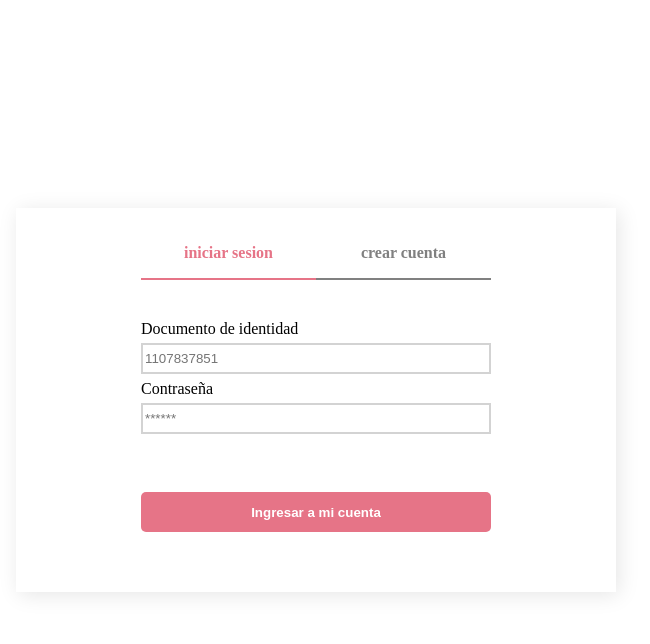
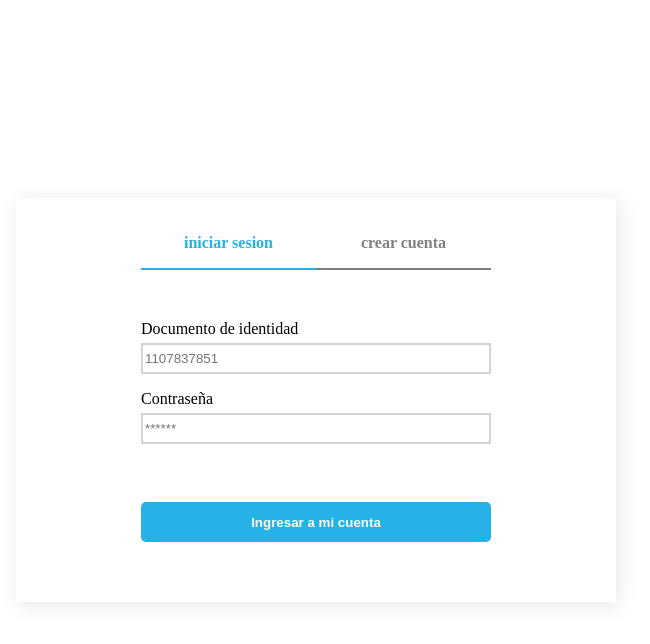
Before and after one commit to Esteban1227/Proyecto-E-commerce, a Flask app: page /login in a window 1280 px wide. Shown: the top 644 px of the page, without its empty margins (324-974 px from the left). Run offline with Flask 3, Linux system fonts and the light colour scheme.

Commit message:
modifique el color de la pagina

```diff
--- a/static/css/formulario.css
+++ b/static/css/formulario.css
@@ -8,7 +8,6 @@ body{
     display: flex;
     justify-content:center;
     align-items: center;
-
 }
 
 .mensajeError{
@@ -18,7 +17,6 @@ body{
 .inactivo{
     display: none !important;
 }
-
 
 .contenedor_principal{
     width: 600px;
@@ -34,11 +32,10 @@ body{
     display: flex;
 }
 
-
 .activo{
-    border-bottom: 2px solid rgb(230, 116, 135) !important;
+    border-bottom: 2px solid  #26b1e7  !important;
     span{
-        color: rgb(230, 116, 135) !important;
+        color:  #26b1e7  !important;
     }
 }
 
@@ -57,6 +54,7 @@ body{
      font-weight: bold;
 
 }
+
 .contenedor_crear_cuenta{
     cursor: pointer;
     width: 175px;
@@ -72,8 +70,6 @@ body{
     font-weight: bold;
 }
 
-
-
 .contenedor_formulario{
     flex-direction: column;
     display: flex;
@@ -84,6 +80,7 @@ body{
     display: flex;
     flex-direction: column;
     height: 60px;
+    margin-top: 10px;
 }
 
 .contenedor_formulario_input{
@@ -91,7 +88,6 @@ body{
     height: 25px;
     margin-top: 5px;
 }
-
 
 .contenedor_botones{
     display: flex;
@@ -105,7 +101,7 @@ body{
     border: solid 0px;
     width: 350px;
     height: 40px;
-    background-color: rgb(230, 116, 135);
+    background-color: #26b1e7 ;
     color: white;
     font-weight: bold;
     border-radius: 5px;
```
